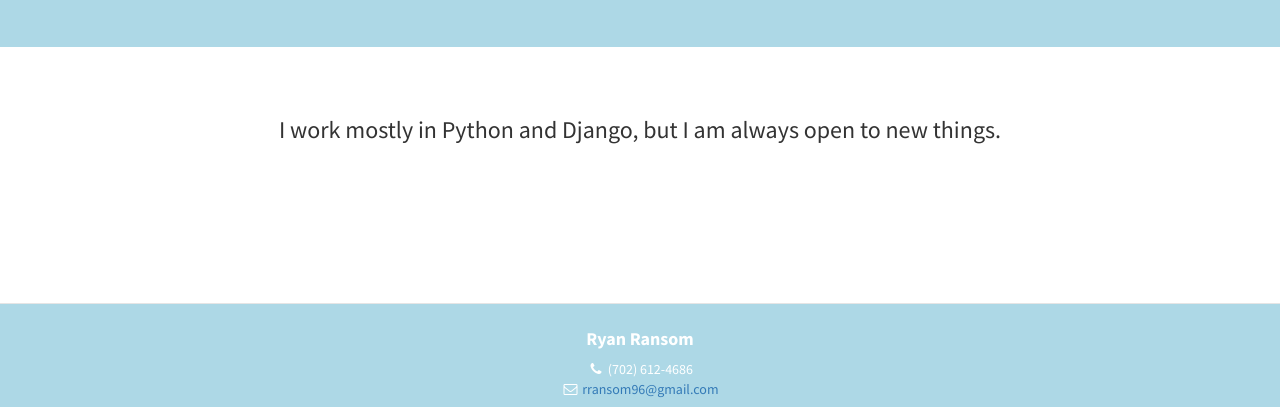
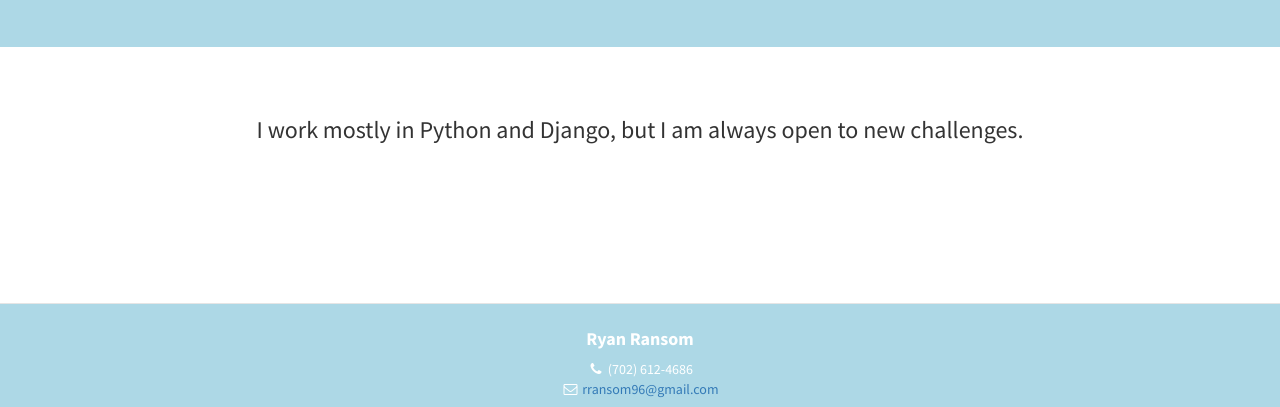
Before and after one commit to rransom96/rransom96.github.io, a plain HTML site: page index.html in a window 1280 px wide. Shown: the part 1644-2051 px from the top of the page. Drawn offline with Linux system fonts and the light colour scheme.

Commit message:
fixing typos

```diff
--- a/index.html
+++ b/index.html
@@ -203,7 +203,7 @@
         <div class="container">
             <div class="row">
                 <div class="col-lg-12 text-center">
-                    <h3>I work mostly in Python and Django, but I am always open to new things.</h3>
+                    <h3>I work mostly in Python and Django, but I am always open to new challenges.</h3>
                 </div>
             </div>
         </div>
```
